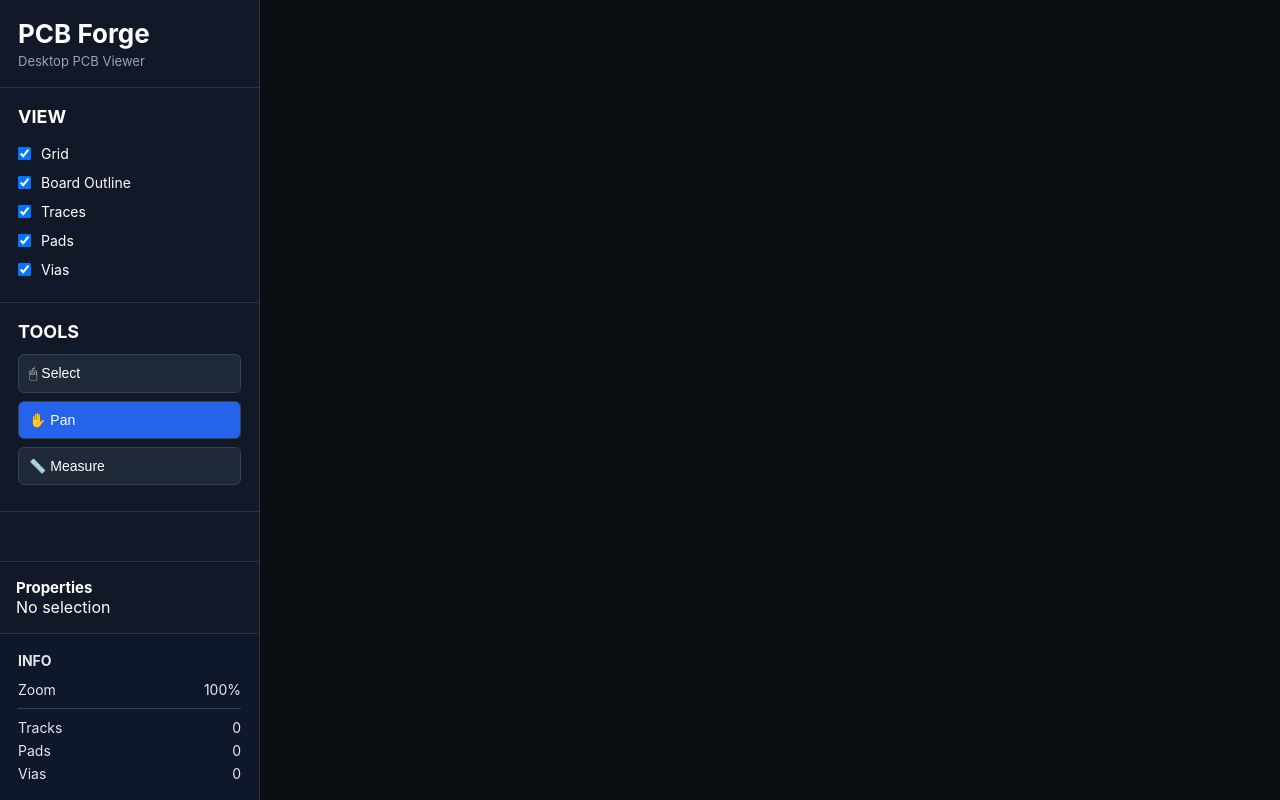
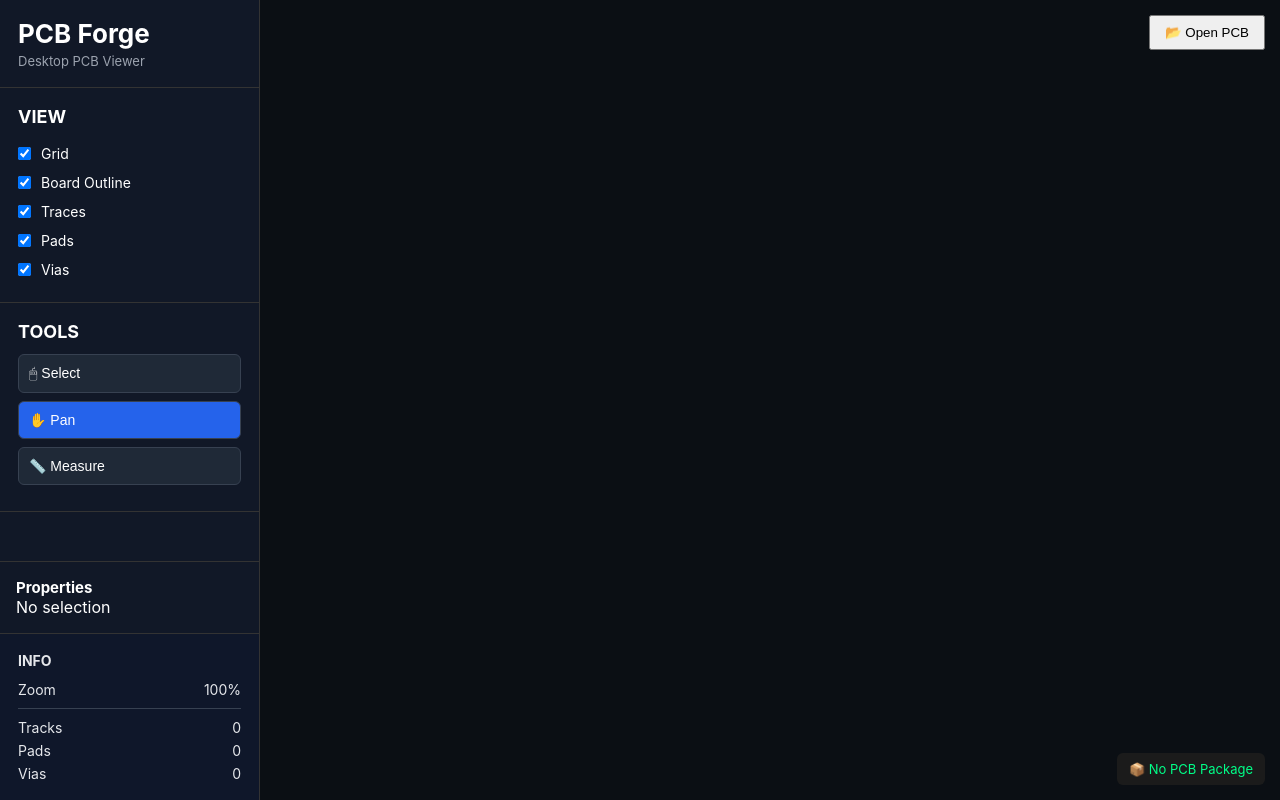
Before and after one commit to ShreeyashBihade/PCB-Forge, a React (Vite) app in the folder apps/desktop/: page / in a window 1280 px wide. Built offline with nearby package versions, Linux system fonts and the light colour scheme.

Commit message:
File Input Implemented

```diff
--- a/apps/desktop/src/App.tsx
+++ b/apps/desktop/src/App.tsx
@@ -1,4 +1,4 @@
-import { useEffect, useState } from "react";
+import { useEffect, useState, useRef } from "react";
 import { invoke } from "@tauri-apps/api/core";
 
 import "./App.css";
@@ -27,6 +27,18 @@
     const [tool, setTool] = useState<ToolMode>("pan");
 
     const [selected, setSelected] = useState<any>(null);
+
+    const [
+
+    selectedFile,
+
+    setSelectedFile
+
+    ] = useState<File | null>(null);
+
+    const fileInputRef =
+
+    useRef<HTMLInputElement>(null);
 
     const [renderOptions, setRenderOptions] =
         useState<RenderOptions>({
@@ -59,19 +71,11 @@
 
     };
 
-    const [
+    const openPCB = () => {
 
-    mouseWorld,
+        fileInputRef.current?.click();
 
-    setMouseWorld
-
-    ]=useState({
-
-    x:0,
-
-    y:0,
-
-    });
+    };
 
     return (
 
@@ -93,7 +97,38 @@
 
             />
 
-            <div className="viewer">
+            <div
+                className="viewer"
+                style={{
+                    position: "relative",
+                }}
+            >
+
+                <button
+
+                    onClick={openPCB}
+
+                    style={{
+
+                        position: "absolute",
+
+                        top: 15,
+
+                        right: 15,
+
+                        zIndex: 100,
+
+                        padding: "8px 14px",
+
+                        cursor: "pointer",
+
+                    }}
+
+                >
+
+                    📂 Open PCB
+
+                </button>
 
                 {
 
@@ -115,7 +150,85 @@
 
                 }
 
+                <div
+
+                    style={{
+
+                        position: "absolute",
+
+                        bottom: 15,
+
+                        right: 15,
+
+                        background: "#1b1b1b",
+
+                        color: "#00ff88",
+
+                        padding: "8px 12px",
+
+                        borderRadius: "6px",
+
+                        maxWidth: "350px",
+
+                        overflow: "hidden",
+
+                        textOverflow: "ellipsis",
+
+                        whiteSpace: "nowrap",
+
+                        fontSize: "13px",
+
+                    }}
+
+                >
+
+                    📦 {
+
+                        selectedFile
+
+                        ?
+
+                        selectedFile.name
+
+                        :
+
+                        "No PCB Package"
+
+                    }
+
+                </div>
+
             </div>
+
+            <input
+
+            ref={fileInputRef}
+
+            type="file"
+
+            accept=".zip"
+
+            style={{
+
+                display: "none",
+
+            }}
+
+            onChange={(e) => {
+
+                const file =
+
+                    e.target.files?.[0];
+
+                if (file) {
+
+                    setSelectedFile(file);
+
+                }
+
+            }}
+
+            />
 
         </div>
 
```
